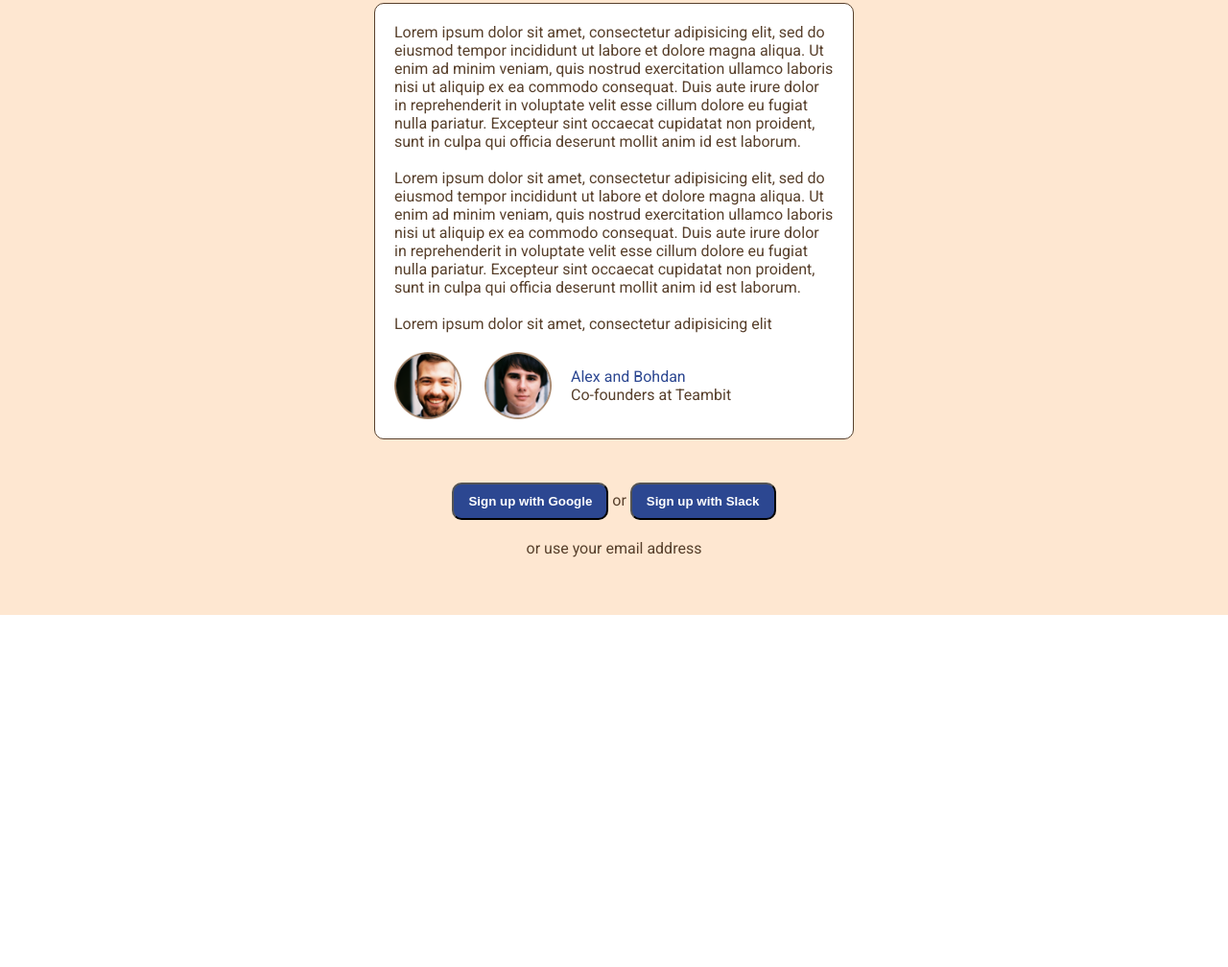
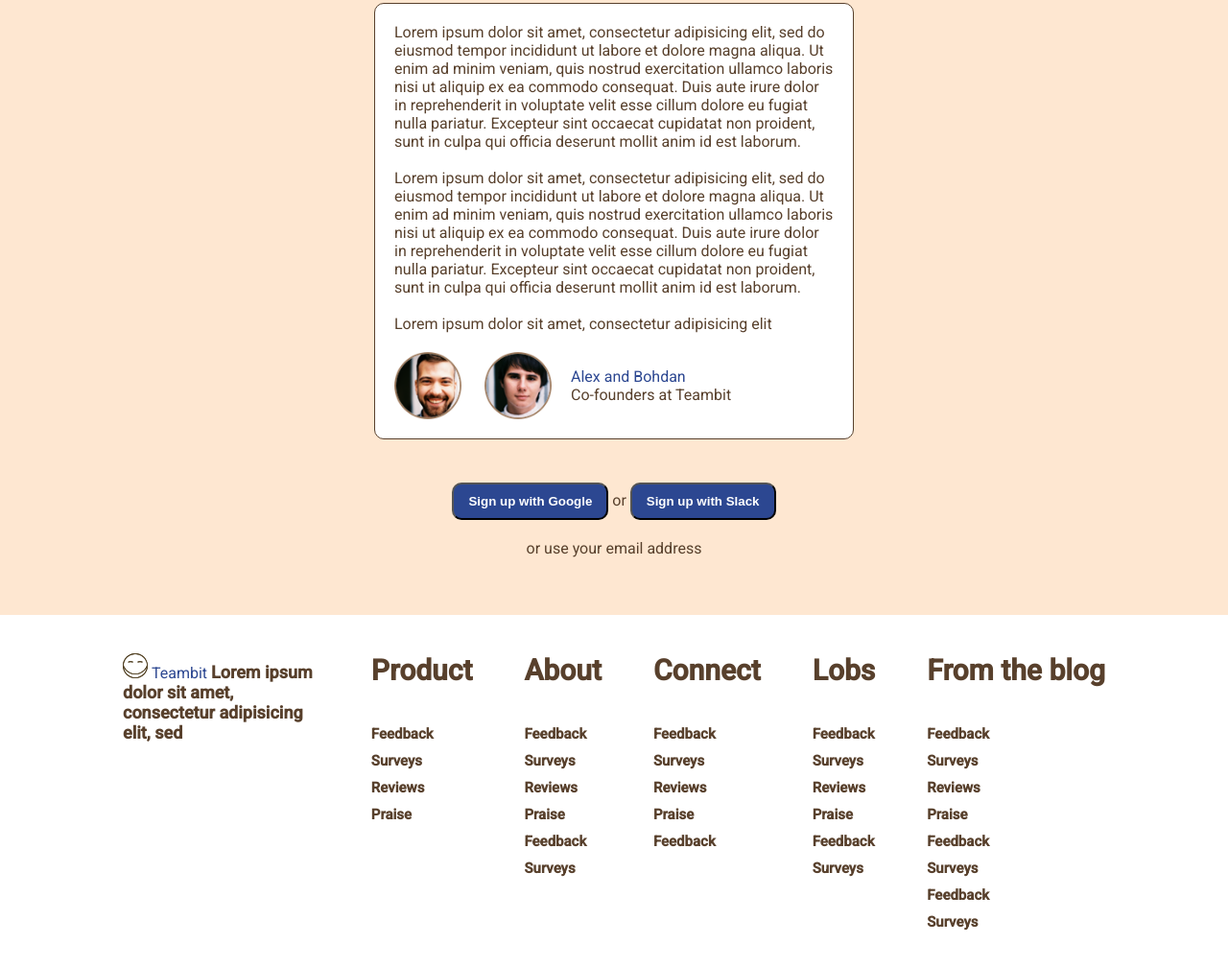
Before and after one commit to sara-lusa/node-sass-teambit, a website: page index.html in a window 1280 px wide. Shown: the part 6253-7261 px from the top of the page at 96% size. Before the commit the page ends 6894 px from the top, so only its background shows below. Drawn offline with Linux system fonts and the light colour scheme.

Commit message:
Scrittura Footer

```diff
--- a/index.html
+++ b/index.html
@@ -224,7 +224,132 @@
         <!-- Fine Main -->
 
         <!-- Inizio Footer -->
-        <footer></footer>
+        <footer>
+          <div class="container">
+            <div class="logo-info">
+              <img src="img/logo-small.svg" alt="">
+              <a href="#">Teambit</a>
+              <span>Lorem ipsum dolor sit amet, consectetur adipisicing elit, sed</span>
+            </div>
+
+            <div class="product">
+              <h2>Product</h2>
+              <ul>
+                <li>
+                  <a href="#">Feedback</a>
+                </li>
+                <li>
+                  <a href="#">Surveys</a>
+                </li>
+                <li>
+                  <a href="#">Reviews</a>
+                </li>
+                <li>
+                  <a href="#">Praise</a>
+                </li>
+              </ul>
+            </div>
+
+            <div class="about">
+              <h2>About</h2>
+              <ul>
+                <li>
+                  <a href="#">Feedback</a>
+                </li>
+                <li>
+                  <a href="#">Surveys</a>
+                </li>
+                <li>
+                  <a href="#">Reviews</a>
+                </li>
+                <li>
+                  <a href="#">Praise</a>
+                </li>
+                <li>
+                  <a href="#">Feedback</a>
+                </li>
+                <li>
+                  <a href="#">Surveys</a>
+                </li>
+              </ul>
+            </div>
+
+            <div class="connect">
+              <h2>Connect</h2>
+              <ul>
+                <li>
+                  <a href="#">Feedback</a>
+                </li>
+                <li>
+                  <a href="#">Surveys</a>
+                </li>
+                <li>
+                  <a href="#">Reviews</a>
+                </li>
+                <li>
+                  <a href="#">Praise</a>
+                </li>
+                <li>
+                  <a href="#">Feedback</a>
+                </li>
+              </ul>
+            </div>
+
+            <div class="lobs">
+              <h2>Lobs</h2>
+              <ul>
+                <li>
+                  <a href="#">Feedback</a>
+                </li>
+                <li>
+                  <a href="#">Surveys</a>
+                </li>
+                <li>
+                  <a href="#">Reviews</a>
+                </li>
+                <li>
+                  <a href="#">Praise</a>
+                </li>
+                <li>
+                  <a href="#">Feedback</a>
+                </li>
+                <li>
+                  <a href="#">Surveys</a>
+                </li>
+              </ul>
+            </div>
+
+            <div class="blog">
+              <h2>From the blog</h2>
+              <ul>
+                <li>
+                  <a href="#">Feedback</a>
+                </li>
+                <li>
+                  <a href="#">Surveys</a>
+                </li>
+                <li>
+                  <a href="#">Reviews</a>
+                </li>
+                <li>
+                  <a href="#">Praise</a>
+                </li>
+                <li>
+                  <a href="#">Feedback</a>
+                </li>
+                <li>
+                  <a href="#">Surveys</a>
+                </li>
+                <li>
+                  <a href="#">Feedback</a>
+                </li>
+                <li>
+                  <a href="#">Surveys</a>
+                </li>
+              </ul>
+            </div>
+          </div>
+        </footer>
         <!-- Fine Footer -->
 
       </div>
--- a/src/app.scss
+++ b/src/app.scss
@@ -5,3 +5,4 @@
 @import 'partials/_main';
 @import 'partials/_jumbotron';
 @import 'partials/_sec_explanations';
+@import 'partials/_footer';
--- /dev/null
+++ b/src/partials/_footer.scss
@@ -0,0 +1,34 @@
+footer {
+  color: $primary_color;
+  padding: 40px 0;
+
+  .container {
+    @include display_flex;
+    justify-content: space-between;
+
+    h2 {
+      @include h2;
+    }
+
+    li {
+      font-size: 15px;
+      font-weight: 600;
+      margin: 10px 0;
+    }
+
+    .logo-info {
+      flex-basis: 20%;
+
+      a {
+        @include blue_link;
+        font-size: 16px;
+      }
+
+      span {
+        font-size: 18px;
+        font-weight: 600;
+      }
+
+    }
+  }
+}
```
Also changed, not shown: dist/app.css.
